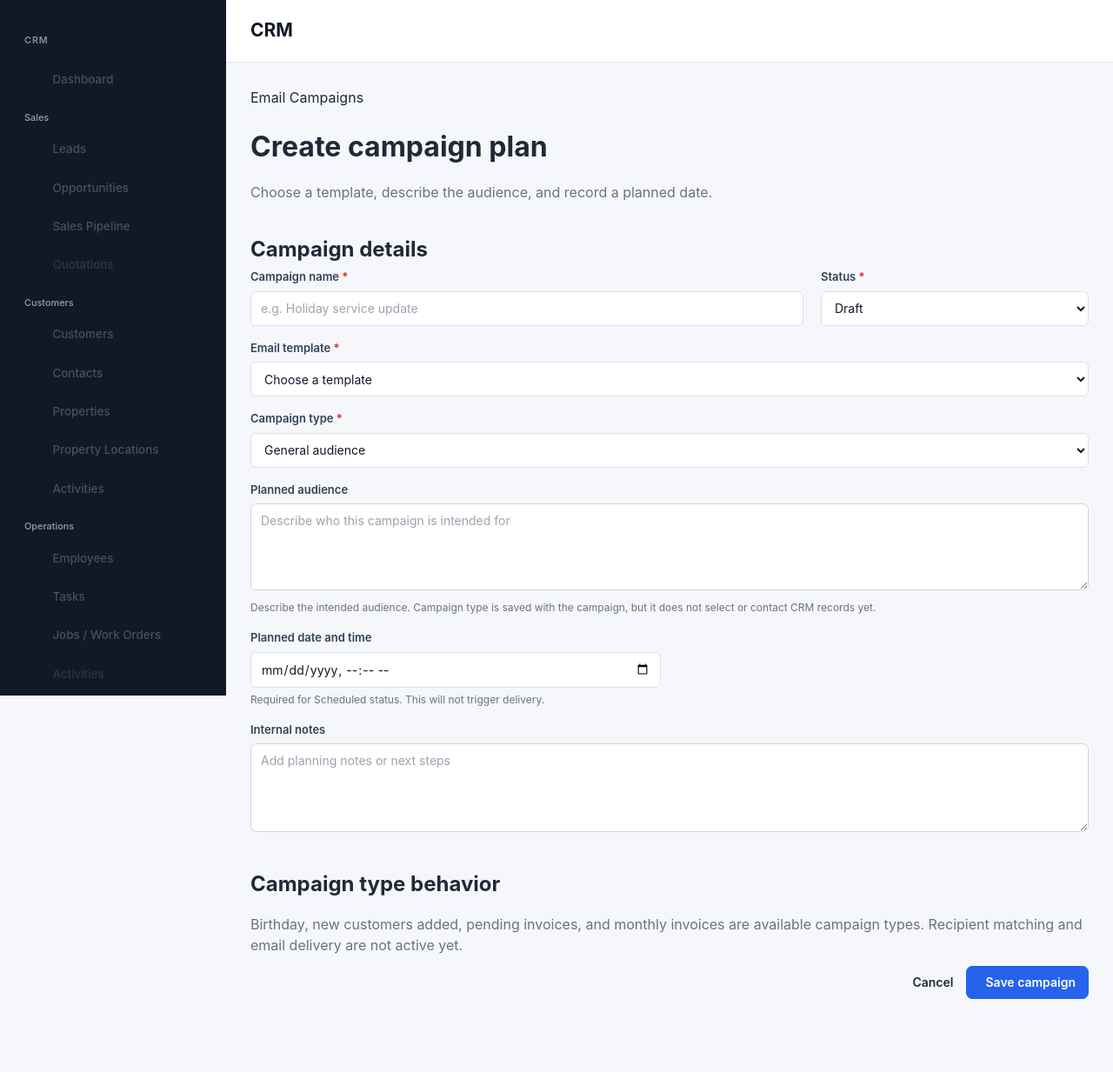
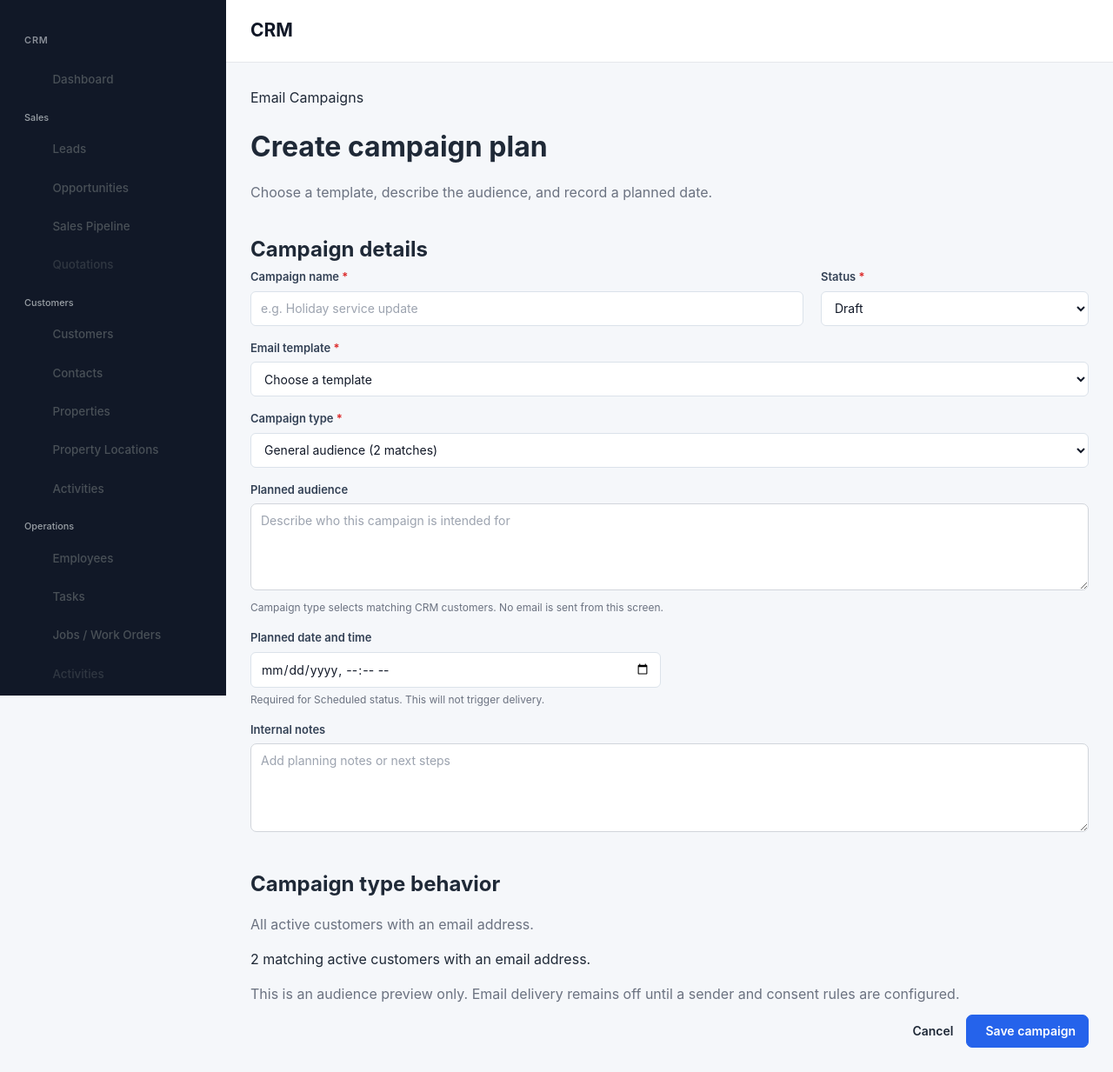
Before and after one commit to edmondoa/crm, a Laravel app: page /crm/email-campaigns/create in a window 1280 px wide. Shown: the whole page at 87% size. Before the commit the page ends 1149 px from the top, so only its background shows below. Run offline with Laravel 12, Linux system fonts and the light colour scheme; data comes from the database, SQL or seed files in the repository; style sheets or scripts are compiled from the project's sources.

Commit message:
Implement customer date of birth and email campaign audience resolution features
Replit-Commit-Author: Agent

```diff
--- a/app/Http/Controllers/Crm/EmailCampaignController.php
+++ b/app/Http/Controllers/Crm/EmailCampaignController.php
@@ -5,6 +5,7 @@ namespace App\Http\Controllers\Crm;
 use App\Http\Controllers\Controller;
 use App\Models\EmailCampaign;
 use App\Models\EmailTemplate;
+use App\Services\EmailCampaignAudienceResolver;
 use Illuminate\Http\RedirectResponse;
 use Illuminate\Http\Request;
 use Illuminate\Validation\Rule;
@@ -13,6 +14,11 @@ use Illuminate\View\View;
 class EmailCampaignController extends Controller
 {
     private const STATUSES = ['draft', 'scheduled', 'cancelled'];
+
+    public function __construct(
+        private readonly EmailCampaignAudienceResolver $audienceResolver
+    ) {
+    }
 
     public function index(Request $request): View
     {
@@ -90,7 +96,7 @@ class EmailCampaignController extends Controller
         return $request->validate([
             'name' => ['required', 'string', 'max:150'],
             'email_template_id' => ['required', 'integer', 'exists:email_templates,id'],
-            'target_type' => ['required', Rule::in(array_keys(EmailCampaign::TARGET_TYPES))],
+            'target_type' => ['required', Rule::in(array_keys(EmailCampaign::CAMPAIGN_TYPES))],
             'audience_description' => ['nullable', 'string', 'max:1000'],
             'status' => ['required', Rule::in(self::STATUSES)],
             'scheduled_at' => $scheduledAtRules,
@@ -103,7 +109,15 @@ class EmailCampaignController extends Controller
         return [
             'campaign' => $campaign,
             'templates' => EmailTemplate::query()->orderBy('name')->get(),
-            'targetTypes' => EmailCampaign::TARGET_TYPES,
+            'targetTypes' => EmailCampaign::CAMPAIGN_TYPES,
+            'audienceCounts' => $this->audienceResolver->countsByType($campaign),
+            'campaignTypeDescriptions' => [
+                'general' => 'All active customers with an email address.',
+                'birthday' => 'Active customers whose birthday is today.',
+                'new_customers' => 'Active customers created since this campaign was created or last run.',
+                'pending_invoices' => 'Customers with an unpaid sent, viewed, partial, or overdue invoice.',
+                'monthly_invoices' => 'Customers with an unpaid invoice due during the current month.',
+            ],
         ];
     }
 }
--- a/app/Models/Customer.php
+++ b/app/Models/Customer.php
@@ -15,6 +15,7 @@ class Customer extends Model
         'first_name',
         'middle_name',
         'last_name',
+        'date_of_birth',
         'email',
         'phone',
         'mobile',
@@ -30,6 +31,7 @@ class Customer extends Model
     ];
 
     protected $casts = [
+        'date_of_birth' => 'date',
         'created_at' => 'datetime',
         'updated_at' => 'datetime',
     ];
--- a/app/Models/EmailCampaign.php
+++ b/app/Models/EmailCampaign.php
@@ -7,7 +7,7 @@ use Illuminate\Database\Eloquent\Relations\BelongsTo;
 
 class EmailCampaign extends Model
 {
-    public const TARGET_TYPES = [
+    public const CAMPAIGN_TYPES = [
         'general' => 'General audience',
         'birthday' => 'Birthday',
         'new_customers' => 'New customers added',
@@ -22,6 +22,7 @@ class EmailCampaign extends Model
         'audience_description',
         'status',
         'scheduled_at',
+        'last_run_at',
         'notes',
         'created_by',
         'updated_by',
@@ -29,6 +30,7 @@ class EmailCampaign extends Model
 
     protected $casts = [
         'scheduled_at' => 'datetime',
+        'last_run_at' => 'datetime',
     ];
 
     public function emailTemplate(): BelongsTo
@@ -36,8 +38,8 @@ class EmailCampaign extends Model
         return $this->belongsTo(EmailTemplate::class);
     }
 
-    public function getTargetLabelAttribute(): string
+    public function getCampaignTypeLabelAttribute(): string
     {
-        return self::TARGET_TYPES[$this->target_type] ?? self::TARGET_TYPES['general'];
+        return self::CAMPAIGN_TYPES[$this->target_type] ?? self::CAMPAIGN_TYPES['general'];
     }
 }
--- /dev/null
+++ b/app/Services/EmailCampaignAudienceResolver.php
@@ -0,0 +1,72 @@
+<?php
+
+namespace App\Services;
+
+use App\Models\Customer;
+use App\Models\EmailCampaign;
+use Illuminate\Database\Eloquent\Builder;
+
+class EmailCampaignAudienceResolver
+{
+    public function query(EmailCampaign $campaign, ?string $campaignType = null): Builder
+    {
+        $campaignType ??= $campaign->target_type ?? 'general';
+
+        $customers = Customer::query()
+            ->active()
+            ->whereNotNull('email')
+            ->where('email', '<>', '');
+
+        return match ($campaignType) {
+            'birthday' => $customers
+                ->whereNotNull('date_of_birth')
+                ->whereMonth('date_of_birth', today()->month)
+                ->whereDay('date_of_birth', today()->day),
+
+            'new_customers' => $this->newCustomersQuery($customers, $campaign),
+
+            'pending_invoices' => $customers->whereHas('invoices', function (Builder $invoices) {
+                $invoices
+                    ->where('balance_due', '>', 0)
+                    ->whereIn('status', ['sent', 'viewed', 'partial', 'overdue']);
+            }),
+
+            'monthly_invoices' => $customers->whereHas('invoices', function (Builder $invoices) {
+                $invoices
+                    ->whereBetween('due_date', [
+                        now()->startOfMonth()->toDateString(),
+                        now()->endOfMonth()->toDateString(),
+                    ])
+                    ->where('balance_due', '>', 0)
+                    ->whereIn('status', ['sent', 'viewed', 'partial', 'overdue']);
+            }),
+
+            default => $customers,
+        };
+    }
+
+    /**
+     * @return array<string, int>
+     */
+    public function countsByType(EmailCampaign $campaign): array
+    {
+        $counts = [];
+
+        foreach (array_keys(EmailCampaign::CAMPAIGN_TYPES) as $type) {
+            $counts[$type] = $this->query($campaign, $type)->count();
+        }
+
+        return $counts;
+    }
+
+    private function newCustomersQuery(Builder $customers, EmailCampaign $campaign): Builder
+    {
+        $cutoff = $campaign->last_run_at ?? $campaign->created_at;
+
+        if (!$cutoff) {
+            return $customers->whereRaw('1 = 0');
+        }
+
+        return $customers->where('created_at', '>', $cutoff);
+    }
+}
--- a/resources/views/crm/email-campaigns/form.blade.php
+++ b/resources/views/crm/email-campaigns/form.blade.php
@@ -39,7 +39,12 @@
                         <label class="form-label" for="target_type">Campaign type <span class="text-danger">*</span></label>
                         <select id="target_type" name="target_type" class="form-select" required>
                             @foreach($targetTypes as $value => $label)
-                                <option value="{{ $value }}" @selected(old('target_type', $campaign->target_type ?? 'general') === $value)>{{ $label }}</option>
+                                <option
+                                    value="{{ $value }}"
+                                    data-match-count="{{ $audienceCounts[$value] ?? 0 }}"
+                                    data-rule="{{ $campaignTypeDescriptions[$value] }}"
+                                    @selected(old('target_type', $campaign->target_type ?? 'general') === $value)
+                                >{{ $label }} ({{ $audienceCounts[$value] ?? 0 }} {{ ($audienceCounts[$value] ?? 0) === 1 ? 'match' : 'matches' }})</option>
                             @endforeach
                         </select>
                         @error('target_type')<div class="invalid-feedback d-block">{{ $message }}</div>@enderror
@@ -47,7 +52,7 @@
                     <div class="col-12">
                         <label class="form-label" for="audience_description">Planned audience</label>
                         <textarea id="audience_description" name="audience_description" class="form-control" rows="2" maxlength="1000" placeholder="Describe who this campaign is intended for">{{ old('audience_description', $campaign->audience_description) }}</textarea>
-                        <div class="form-text">Describe the intended audience. Campaign type is saved with the campaign, but it does not select or contact CRM records yet.</div>
+                        <div class="form-text">Campaign type selects matching CRM customers. No email is sent from this screen.</div>
                         @error('audience_description')<div class="invalid-feedback d-block">{{ $message }}</div>@enderror
                     </div>
                     <div class="col-md-6">
@@ -70,8 +75,31 @@
         <div class="card border-0 shadow-sm">
             <div class="card-header bg-white py-3"><h2 class="h6 mb-0">Campaign type behavior</h2></div>
             <div class="card-body">
-                <p class="text-muted mb-0">Birthday, new customers added, pending invoices, and monthly invoices are available campaign types. Recipient matching and email delivery are not active yet.</p>
+                <p id="campaign-type-rule" class="text-muted mb-3" aria-live="polite"></p>
+                <p id="campaign-audience-count" class="mb-2" aria-live="polite">0 matching active customers with an email address.</p>
+                <p class="small text-muted mb-0">This is an audience preview only. Email delivery remains off until a sender and consent rules are configured.</p>
             </div>
         </div>
     </div>
 </div>
+
+<script>
+document.addEventListener('DOMContentLoaded', function () {
+    const campaignType = document.getElementById('target_type');
+    const rule = document.getElementById('campaign-type-rule');
+    const count = document.getElementById('campaign-audience-count');
+
+    if (!campaignType || !rule || !count) return;
+
+    const updateAudiencePreview = function () {
+        const option = campaignType.options[campaignType.selectedIndex];
+        const matchCount = Number(option.dataset.matchCount || 0);
+        rule.textContent = option.dataset.rule || '';
+        const customerNoun = matchCount === 1 ? 'customer' : 'customers';
+        count.textContent = `${matchCount} matching active ${customerNoun} with an email address.`;
+    };
+
+    campaignType.addEventListener('change', updateAudiencePreview);
+    updateAudiencePreview();
+});
+</script>
--- a/resources/views/crm/email-campaigns/index.blade.php
+++ b/resources/views/crm/email-campaigns/index.blade.php
@@ -75,7 +75,7 @@
                                 <small class="text-muted">{{ $campaign->audience_description ?: 'Audience not specified' }}</small>
                             </td>
                             <td>{{ $campaign->emailTemplate?->name ?? 'Template removed' }}</td>
-                            <td><span class="badge text-bg-light">{{ $campaign->target_label }}</span></td>
+                            <td><span class="badge text-bg-light">{{ $campaign->campaign_type_label }}</span></td>
                             <td>
                                 @php
                                     $statusClass = match ($campaign->status) {
```
Also changed, not shown: app/Http/Controllers/Crm/CustomerController.php (+12 -0 lines), resources/views/crm/customers/_form.blade.php (+16 -0 lines), resources/views/crm/customers/show.blade.php (+7 -0 lines), tests/Feature/EmailCampaignAudienceTest.php (added, +212 -0 lines), database/migrations/2026_11_27_050000_add_date_of_birth_to_customers_table.php (added), database/migrations/2026_11_27_060000_add_last_run_at_to_email_campaigns_table.php (added).
